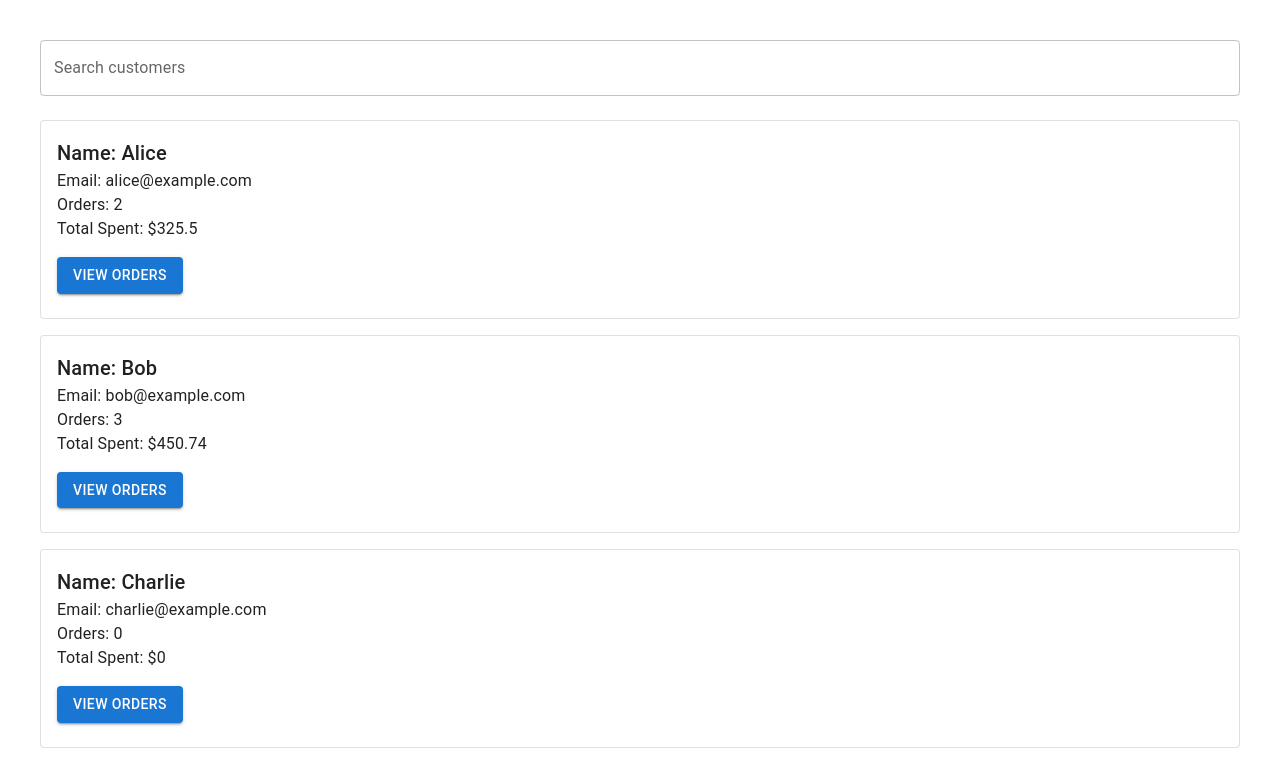
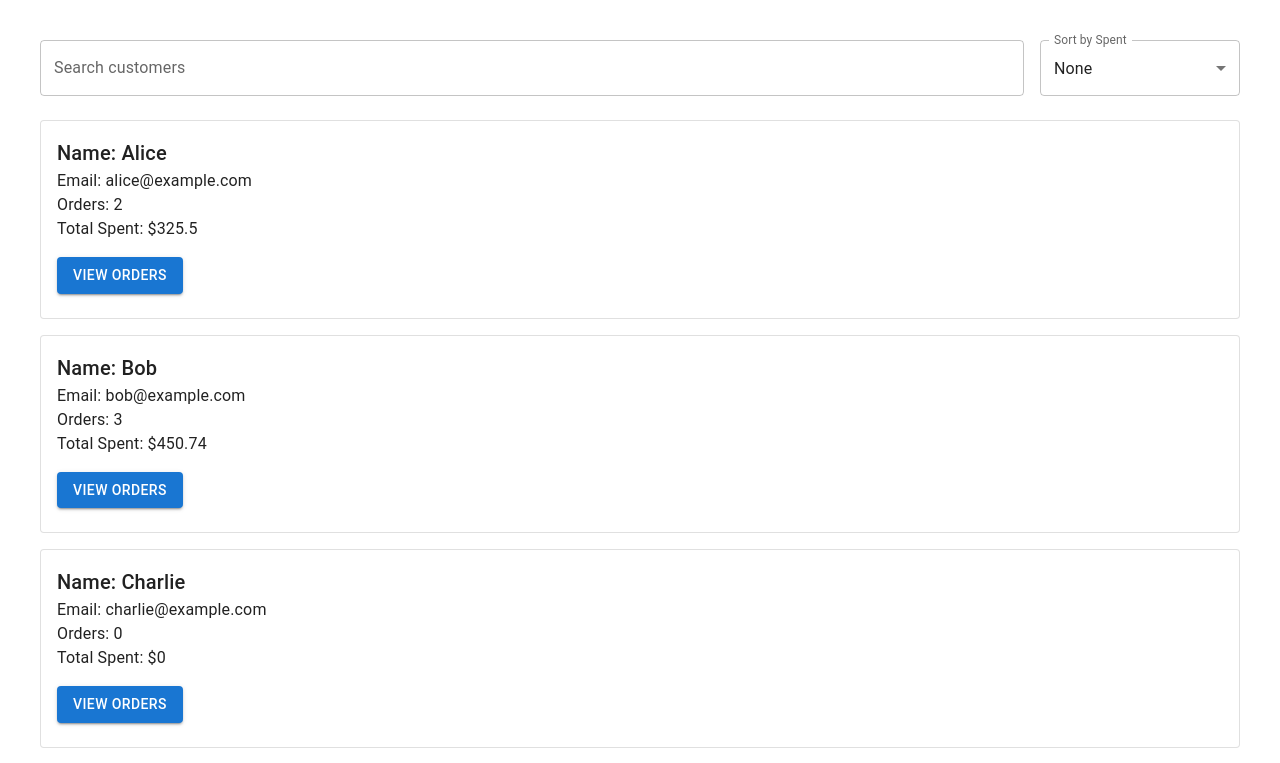
Before and after one commit to eduard15x/Arkage-Technical-Test, a React (Vite) app: page / in a window 1280 px wide. Shown: the top 763 px of the page. Built offline with nearby package versions, Linux system fonts and the light colour scheme.

Commit message:
create sorted and filtered lists, update UI

```diff
--- a/src/App.tsx
+++ b/src/App.tsx
@@ -1,15 +1,25 @@
-import { useState } from "react";
+import { useMemo, useState } from "react";
 import { CustomerCard } from "./components/CustomerCard";
 import { customers } from "./models/constants/customers";
 import type { ICustomer } from "./models/interfaces";
 import DetailedCustomerModal from "./components/DetailedCustomerModal";
-import { Box, TextField } from "@mui/material";
+import {
+  Box,
+  FormControl,
+  InputLabel,
+  MenuItem,
+  Select,
+  TextField,
+} from "@mui/material";
+import { SortDate } from "./models/constants/enums";
+import { calculateOrdersTotalAmount } from "./utils/utils";
 
 export const App = () => {
   const [selectedCustomer, setSelectedCustomer] = useState<ICustomer | null>(
     null
   );
   const [searchTerm, setSearchTerm] = useState<string>("");
+  const [sortOrder, setSortOrder] = useState<SortDate>(SortDate.NONE);
 
   const handleViewOrders = (customerId: number) => {
     const selectedCustomer = customers.find(
@@ -25,26 +35,52 @@ export const App = () => {
     setSelectedCustomer(null);
   };
 
-  const filteredCustomers = customers.filter((customer) => {
+  const filteredAndSortedCustomers = useMemo(() => {
     const term = searchTerm.toLowerCase();
-    return (
+
+    let filtered = customers.filter(
+      (customer) =>
         customer.name.toLowerCase().includes(term) ||
         customer.email.toLowerCase().includes(term)
     );
+
+    if (sortOrder !== "none") {
+      filtered = [...filtered].sort((a, b) => {
+        const sumA = calculateOrdersTotalAmount(a.orders);
+        const sumB = calculateOrdersTotalAmount(b.orders);
+        return sortOrder === "asc" ? sumA - sumB : sumB - sumA;
       });
+    }
+
+    return filtered;
+  }, [searchTerm, sortOrder]);
 
   return (
     <Box sx={{ p: 4 }}>
+      <Box display="flex" justifyContent="space-between" gap={2} mb={3}>
         <TextField
           label="Search customers"
           variant="outlined"
           fullWidth
-        sx={{ mb: 3 }}
           value={searchTerm}
           onChange={(e) => setSearchTerm(e.target.value)}
           placeholder="Search by name or email"
         />
-      {filteredCustomers.map((customer) => (
+        <FormControl sx={{ minWidth: 200 }}>
+          <InputLabel>Sort by Spent</InputLabel>
+          <Select
+            value={sortOrder}
+            label="Sort by Spent"
+            onChange={(e) => setSortOrder(e.target.value as SortDate)}
+          >
+            <MenuItem value={SortDate.NONE}>None</MenuItem>
+            <MenuItem value={SortDate.DESC}>High to Low</MenuItem>
+            <MenuItem value={SortDate.ASC}>Low to High</MenuItem>
+          </Select>
+        </FormControl>
+      </Box>
+
+      {filteredAndSortedCustomers.map((customer) => (
         <Box key={customer.id} mb={2}>
           <CustomerCard customer={customer} onViewOrders={handleViewOrders} />
         </Box>
--- a/src/models/constants/enums.ts
+++ b/src/models/constants/enums.ts
@@ -1,4 +1,5 @@
 export enum SortDate {
   ASC = "asc",
   DESC = "desc",
+  NONE = "none",
 }
```
Lines whose indentation alone changed are shown as unchanged.
